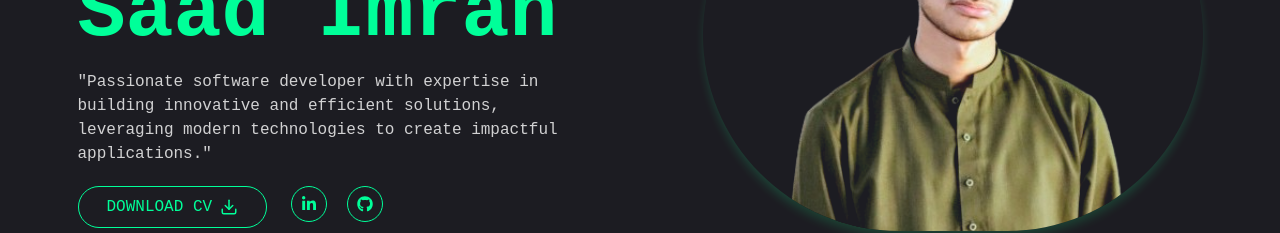
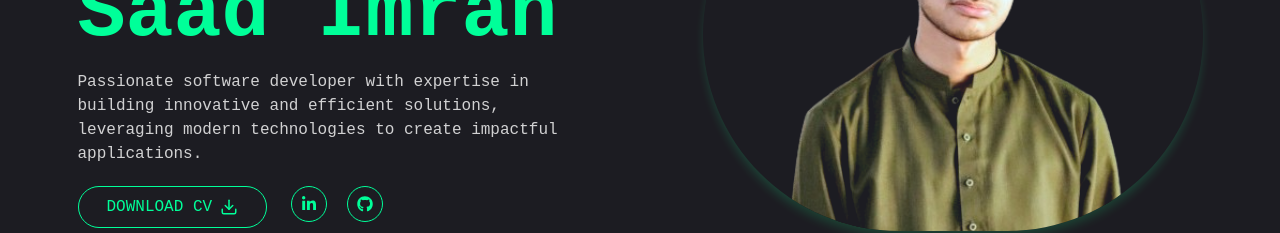
Before and after one commit to SaadIT23/Saad-Portfolio, a Next.js app: page / in a window 1280 px wide. Shown: the part 367-600 px from the top of the page. Built offline with nearby package versions, Linux system fonts and the light colour scheme.

Commit message:
Update page.js

```diff
--- a/app/page.js
+++ b/app/page.js
@@ -12,7 +12,7 @@ export default function Home() {
           <p className="xl:text-xl lg:text-[18px] lg:text-start sm:text-[20px] sm:text-center">Software Developer</p>
           <h1 className="xl:text-[80px] lg:text-[60px] lg:text-start sm:text-[50px] sm:text-center font-semibold leading-[1.1]">Hello I'm <br /> <span className="text-accent">Saad Imran</span></h1>
           {/* <h1 className="text-[48px] font-semibold leading-[1.1] text-accent">Saad Imran</h1> */}
-          <p className="text-white/80 lg:max-w-[500px] xl:text-[16px] lg:text-left lg:text-[14px] sm:text-center sm:max-w-[450px]">"Passionate software developer with expertise in building innovative and efficient solutions, leveraging modern technologies to create impactful applications."</p>
+          <p className="text-white/80 lg:max-w-[500px] xl:text-[16px] lg:text-left lg:text-[14px] sm:text-center sm:max-w-[450px]">Passionate software developer with expertise in building innovative and efficient solutions, leveraging modern technologies to create impactful applications.</p>
         </div>
 
         <div className="flex lg:gap-6  xl:min-w-[500px] lg:min-w-[450px] lg:flex-row lg:justify-start lg:items-start sm:flex-col sm:justify-center sm:items-center sm:gap-[10px]">
```
